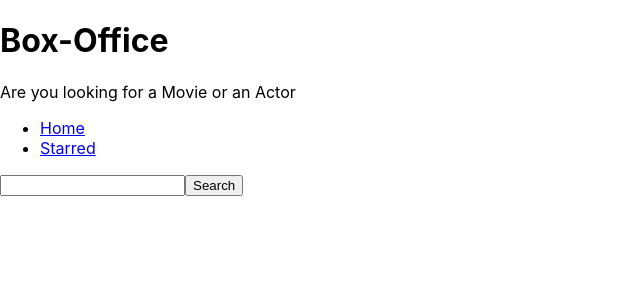
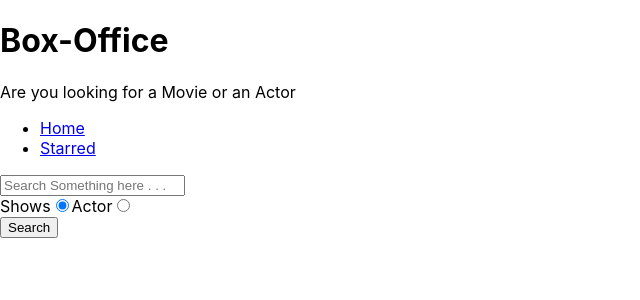
Before and after one commit to shashik024/Box-Office-ReactJs, a React (Create React App) app: page /#/ in a window 1280 px wide. Shown: the top 300 px of the page, without its empty margins (0-640 px from the left). Built offline with nearby package versions, Linux system fonts and the light colour scheme.

Commit message:
Added search Options

```diff
--- /dev/null
+++ b/src/Misc/Config.js
@@ -0,0 +1,8 @@
+const API_BASE_URL = 'http://api.tvmaze.com';
+
+export async function GetApiResult(queryString) {
+  const response = await fetch(`${API_BASE_URL}${queryString}`).then(r =>
+    r.json()
+  );
+  return response;
+}
--- a/src/Routes/Home.js
+++ b/src/Routes/Home.js
@@ -1,10 +1,13 @@
 import React, { useState } from 'react';
 import MainPageComponent from '../Components/MainPageComponent';
+import { GetApiResult } from '../Misc/Config';
 
 /* eslint-disable */
 
 const Home = () => {
   const [input, setInput] = useState('');
+  const [results, setResults] = useState(null);
+  const [searchOption, setSerchOption] = useState('shows');
   const onInputChange = e => {
     setInput(e.target.value);
   };
@@ -16,24 +19,70 @@ const Home = () => {
   };
 
   const onSearch = () => {
-    fetch(` http://api.tvmaze.com/search/shows?q=${input}`)
-      .then(r => r.json())
-      .then(result => console.log(result));
+    GetApiResult(`/search/${searchOption}?q=${input}`).then(searchResult =>
+      setResults(searchResult)
+    );
   };
+
+  const showResults = () => {
+    if (results && results.length === 0) {
+      return <div>No Result Found !</div>;
+    } else if (results && results.length > 0) {
+      return results[0].show
+        ? results.map(item => <div key={item.show.id}>{item.show.name}</div>)
+        : results.map(item => (
+            <div key={item.person.id}>{item.person.name}</div>
+          ));
+    } else {
+      return null;
+    }
+  };
+
+  const onRadioButton = e => {
+    setSerchOption(e.target.value);
+  };
+
+  const searchButtonStatus = searchOption === 'shows';
+
+  console.log(searchOption);
 
   return (
     <div>
       <MainPageComponent>
         <input
           type="text"
+          placeholder="Search Something here . . ."
           onChange={onInputChange}
           value={input}
           onKeyDown={onKeyDown}
         />
+        <div>
+          <label htmlFor="shows-search">
+            Shows
+            <input
+              type="radio"
+              id="shows-search"
+              value="shows"
+              checked={searchButtonStatus}
+              onChange={onRadioButton}
+            />
+          </label>
+          <label htmlFor="actor-search">
+            Actor
+            <input
+              type="radio"
+              id="actor-search"
+              value="people"
+              checked={!searchButtonStatus}
+              onChange={onRadioButton}
+            />
+          </label>
+        </div>
         <button type="button" onClick={onSearch}>
           Search
         </button>
       </MainPageComponent>
+      {showResults()}
     </div>
   );
 };
```
